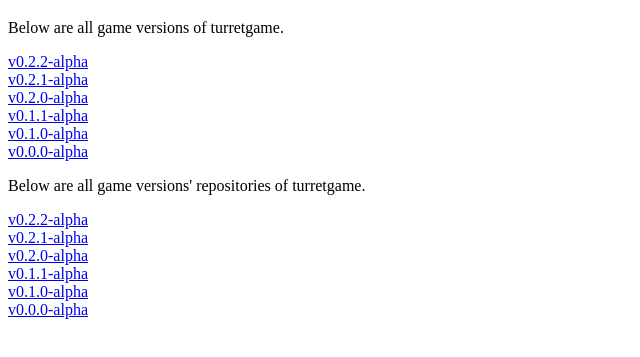
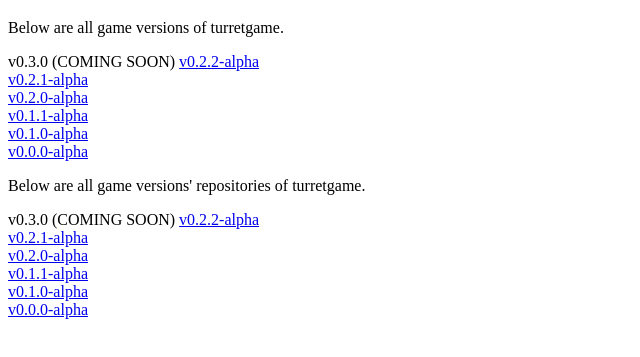
Before and after one commit to Hayhay1987/turretgame, a plain HTML site: page index.html in a window 1280 px wide. Shown: the part 61-418 px from the top of the page, without its empty margins (0-640 px from the left). Drawn offline with Linux system fonts and the light colour scheme.

Commit message:
Update index.html

```diff
--- a/index.html
+++ b/index.html
@@ -7,6 +7,7 @@
 
 <h1>turretgame Versions</h1>
 <p>Below are all game versions of turretgame.</p>
+v0.3.0 (COMING SOON)
 <a href="https://hayhay1987.github.io/turretgame-v0.2.2-alpha">v0.2.2-alpha</a>
 <br>
 <a href="https://hayhay1987.github.io/turretgame-v0.2.1-alpha">v0.2.1-alpha</a>
@@ -20,6 +21,7 @@
 <a href="https://hayhay1987.github.io/turretgame-v0.0.0-alpha">v0.0.0-alpha</a>
 
 <p>Below are all game versions' repositories of turretgame.</p>
+v0.3.0 (COMING SOON)
 <a href="https://github.com/hayhay1987/turretgame-v0.2.2-alpha">v0.2.2-alpha</a>
 <br>
 <a href="https://github.com/hayhay1987/turretgame-v0.2.1-alpha">v0.2.1-alpha</a>
```
